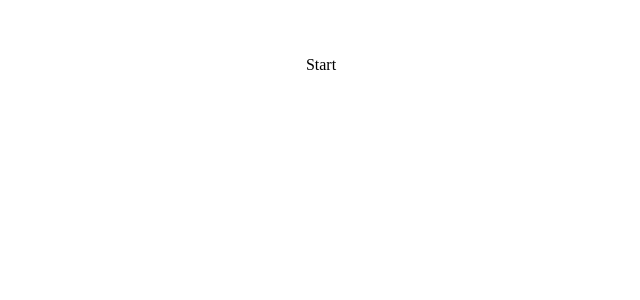
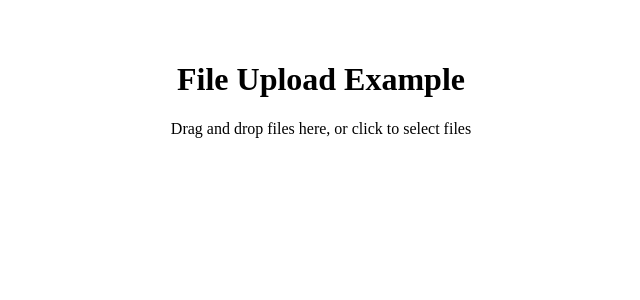
Before and after one commit to Hrinyov/phdata, a React (Vite) app: page / in a window 1280 px wide. Shown: the top 300 px of the page, without its empty margins (319-959 px from the left). Built offline with nearby package versions, Linux system fonts and the light colour scheme.

Commit message:
add FileUpload module

```diff
--- a/package.json
+++ b/package.json
@@ -11,7 +11,8 @@
   },
   "dependencies": {
     "react": "^18.2.0",
-    "react-dom": "^18.2.0"
+    "react-dom": "^18.2.0",
+    "react-dropzone": "^14.2.3"
   },
   "devDependencies": {
     "@types/react": "^18.2.14",
--- a/src/App.tsx
+++ b/src/App.tsx
@@ -1,14 +1,16 @@
 import { useState } from 'react'
 import './App.css'
+import FileUpload from './modules/FileUpload';
 
 function App() {
 
 
   return (
     <>
-    <p>Start</p>
+      <h1>File Upload Example</h1>
+      <FileUpload />
     </>
-  )
+  );
 }
 
 export default App
--- /dev/null
+++ b/src/modules/FileUpload.tsx
@@ -0,0 +1,24 @@
+import React, { useCallback } from "react";
+import { useDropzone } from "react-dropzone";
+
+const FileUpload: React.FC = () => {
+  const onDrop = useCallback((acceptedFiles: File[]) => {
+    // Handle the uploaded files here
+    console.log(acceptedFiles);
+  }, []);
+
+  const { getRootProps, getInputProps, isDragActive } = useDropzone({ onDrop });
+
+  return (
+    <div {...getRootProps()}>
+      <input {...getInputProps()} />
+      {isDragActive ? (
+        <p>Drop the files here...</p>
+      ) : (
+        <p>Drag and drop files here, or click to select files</p>
+      )}
+    </div>
+  );
+};
+
+export default FileUpload;
```
Also changed, not shown: 1 other file (tests, documents, lock files or other folders).
